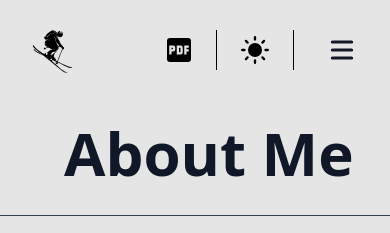
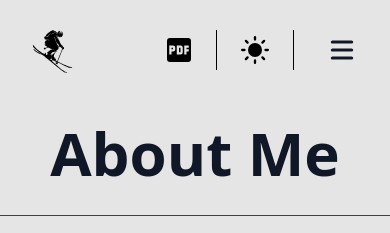
Before and after one commit to MichaelJOHare/react-portfolio-website, a Next.js app: page / in a window 390 px wide. Shown: the top 233 px of the page. Built offline with nearby package versions, Linux system fonts and the light colour scheme.

Commit message:
test unicode fix on ios, made page titles centered on mobile

```diff
--- a/src/app/components/Header.tsx
+++ b/src/app/components/Header.tsx
@@ -37,7 +37,7 @@ export const Header = () => {
             </div>
           </Link>
         ))}
-        <div className="w-19 border-r">
+        <div className="w-19 border-r group relative">
           <div className="w-full h-full rounded hover:bg-neutral-300 dark:hover:bg-neutral-600 transition-colors">
             <button className="flex h-full w-full cursor-pointer items-center justify-center">
               <Link
--- a/src/app/page.tsx
+++ b/src/app/page.tsx
@@ -6,7 +6,7 @@ export default function Home() {
     <>
       <div className="divide-y divide-gray-700 dark:divide-gray-700">
         <div className="pb-8 pt-6 md:space-y-5">
-          <h1 className="text-6xl pl-16 font-extrabold text-gray-900 dark:text-gray-100">
+          <h1 className="text-center text-6xl sm:text-left sm:pl-16 font-extrabold text-gray-900 dark:text-gray-100">
             About Me
           </h1>
         </div>
--- a/src/app/projects/chess/components/ui/CapturedPieces.tsx
+++ b/src/app/projects/chess/components/ui/CapturedPieces.tsx
@@ -34,7 +34,7 @@ export const CapturedPieces = ({ color }: CapturedPiecesProps) => {
     <div className="h-7 w-full">
       {ownCaptured.map((piece, index) => (
         <span
-          className="text-lg text-neutral-600 dark:text-neutral-200 font-serif"
+          className="text-lg text-neutral-600 dark:text-neutral-200 font-mono"
           key={index}
         >
           {getPieceUnicode(piece.type)}
--- a/src/app/projects/page.tsx
+++ b/src/app/projects/page.tsx
@@ -7,7 +7,7 @@ export default function Projects() {
     <>
       <div className="divide-y divide-gray-200 dark:divide-gray-700">
         <div className="space-y-2 pb-8 pt-6 md:space-y-5">
-          <h1 className="text-6xl pl-22 font-extrabold text-gray-900 dark:text-gray-100">
+          <h1 className="text-center text-6xl sm:text-left sm:pl-22 font-extrabold text-gray-900 dark:text-gray-100">
             Projects
           </h1>
         </div>
```
